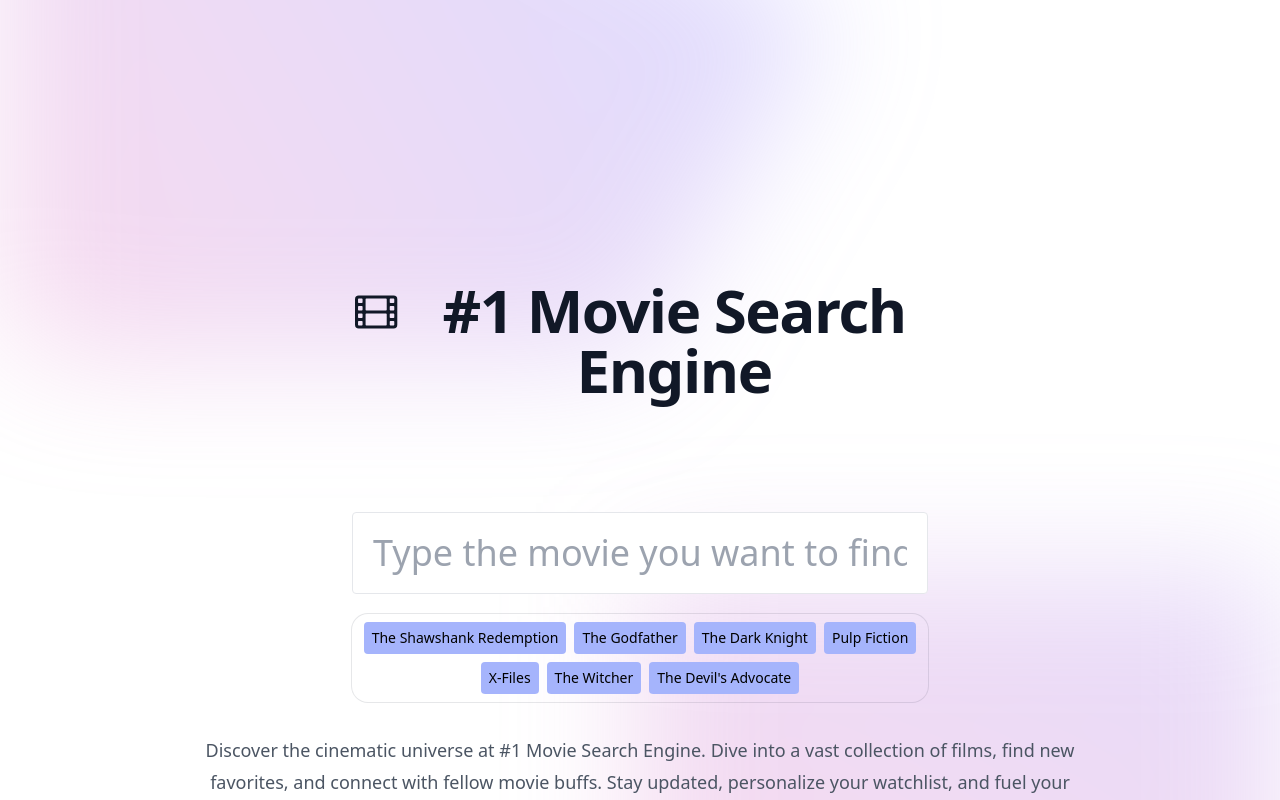
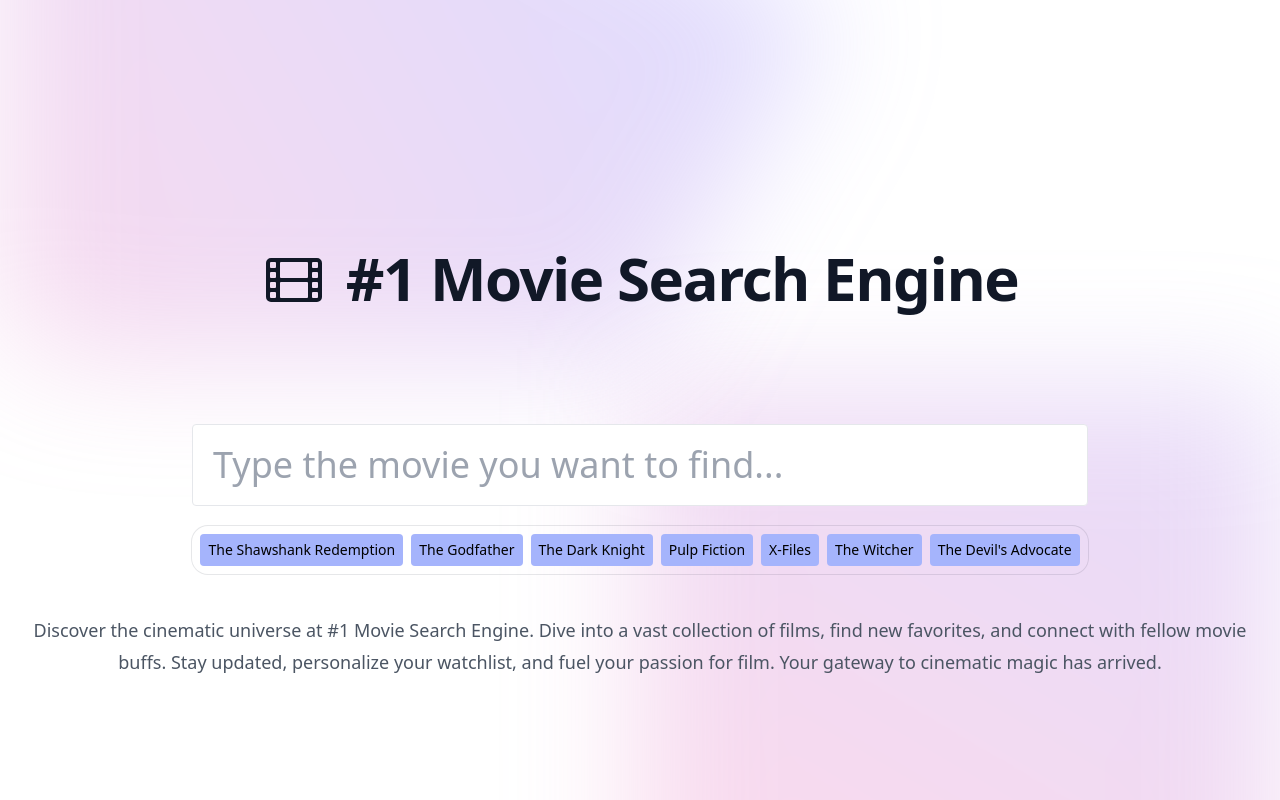
Before and after one commit to ielmar/tmdb-movie-search-app-ts, a Next.js app: page / in a window 1280 px wide. Shown: the top 800 px of the page. Built offline with nearby package versions, Linux system fonts and the light colour scheme.

Commit message:
conditional showing of components added

```diff
--- a/pages/index.tsx
+++ b/pages/index.tsx
@@ -1,26 +1,33 @@
+import React, { useState } from 'react';
 import styled from 'styled-components';
 
 import Layout from '@/components/Layout';
 import Search from '@/components/Search';
+import Results from '@/components/Results';
 
 const Heading = styled.h2`
   font-weight: 600;
 `;
 
 export default function Home() {
+  const [searchTerm, setSearchTerm] = useState<string>('');
+
   return (
     <Layout>
-      <div className="mx-auto max-w-4xl py-32 sm:py-48 lg:py-56">
+      <div className="mx-auto max-w-7xl py-22 sm:py-48 lg:py-42">
         <div className="text-center">
-          <Search />
-          <p className="mt-6 text-lg leading-8 text-gray-600">
-            Discover the cinematic universe at #1 Movie Search Engine. Dive into
-            a vast collection of films, find new favorites, and connect with
-            fellow movie buffs. Stay updated, personalize your watchlist, and
-            fuel your passion for film. Your gateway to cinematic magic has
-            arrived.
-          </p>
+          <Search setSearchTerm={setSearchTerm} searchTerm={searchTerm} />
+          {!searchTerm && (
+            <p className="mt-10 text-lg leading-8 text-gray-600">
+              Discover the cinematic universe at #1 Movie Search Engine. Dive
+              into a vast collection of films, find new favorites, and connect
+              with fellow movie buffs. Stay updated, personalize your watchlist,
+              and fuel your passion for film. Your gateway to cinematic magic
+              has arrived.
+            </p>
+          )}
         </div>
+        <Results searchTerm={searchTerm} />
       </div>
     </Layout>
   );
```
